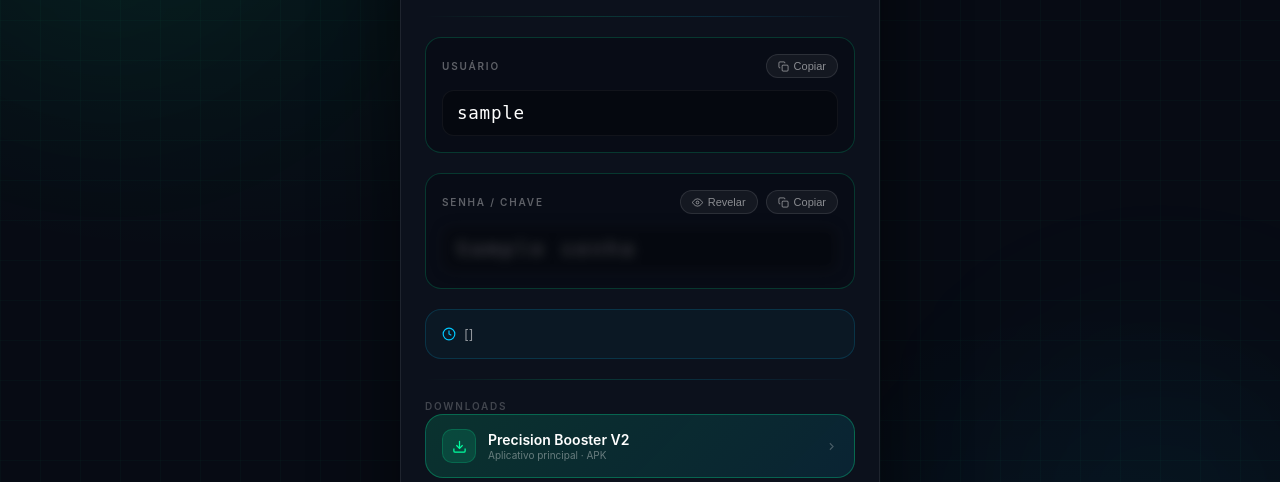
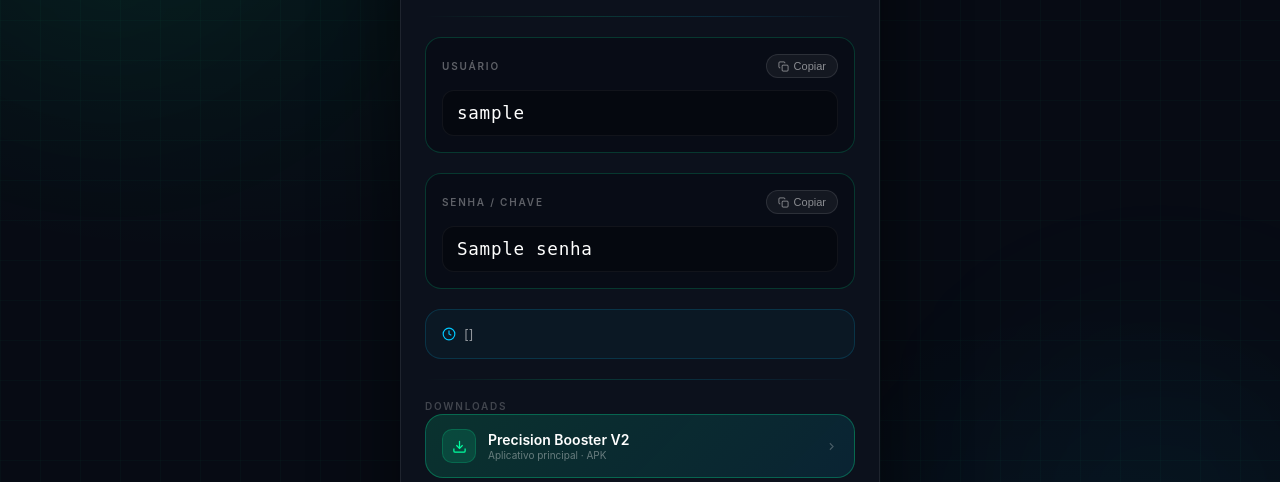
Before and after one commit to FeraAlpha/painel-licenca-server, a Flask app: template templates/entrega.html in a window 1280 px wide. Shown: the part 220-702 px from the top of the page. Run offline with Flask 3, Linux system fonts and the light colour scheme; the template is opened without the code that fills it: most values are stand-ins (such as "Sample title", 1, 10 or a date in 2020).

Commit message:
Update entrega.html

```diff
--- a/templates/entrega.html
+++ b/templates/entrega.html
@@ -364,17 +364,13 @@
       <div class="field-head">
         <span class="field-label">Senha / Chave</span>
         <div class="field-actions">
-          <button class="btn-sm" id="reveal-btn" onclick="toggleReveal()">
-            <svg width="11" height="11" viewBox="0 0 24 24" fill="none" stroke="currentColor" stroke-width="2"><path d="M1 12s4-8 11-8 11 8 11 8-4 8-11 8-11-8-11-8z"/><circle cx="12" cy="12" r="3"/></svg>
-            Revelar
-          </button>
           <button class="btn-sm" onclick="copyField('pwd-val', this)">
             <svg width="11" height="11" viewBox="0 0 24 24" fill="none" stroke="currentColor" stroke-width="2"><rect x="9" y="9" width="13" height="13" rx="2"/><path d="M5 15H4a2 2 0 0 1-2-2V4a2 2 0 0 1 2-2h9a2 2 0 0 1 2 2v1"/></svg>
             Copiar
           </button>
         </div>
       </div>
-      <div class="field-value masked" id="pwd-val" data-real="{{ senha }}">{{ senha }}</div>
+      <div class="field-value" id="pwd-val" data-real="{{ senha }}">{{ senha }}</div>
     </div>
 
     <!-- EXPIRAÇÃO / COUNTDOWN -->
```
